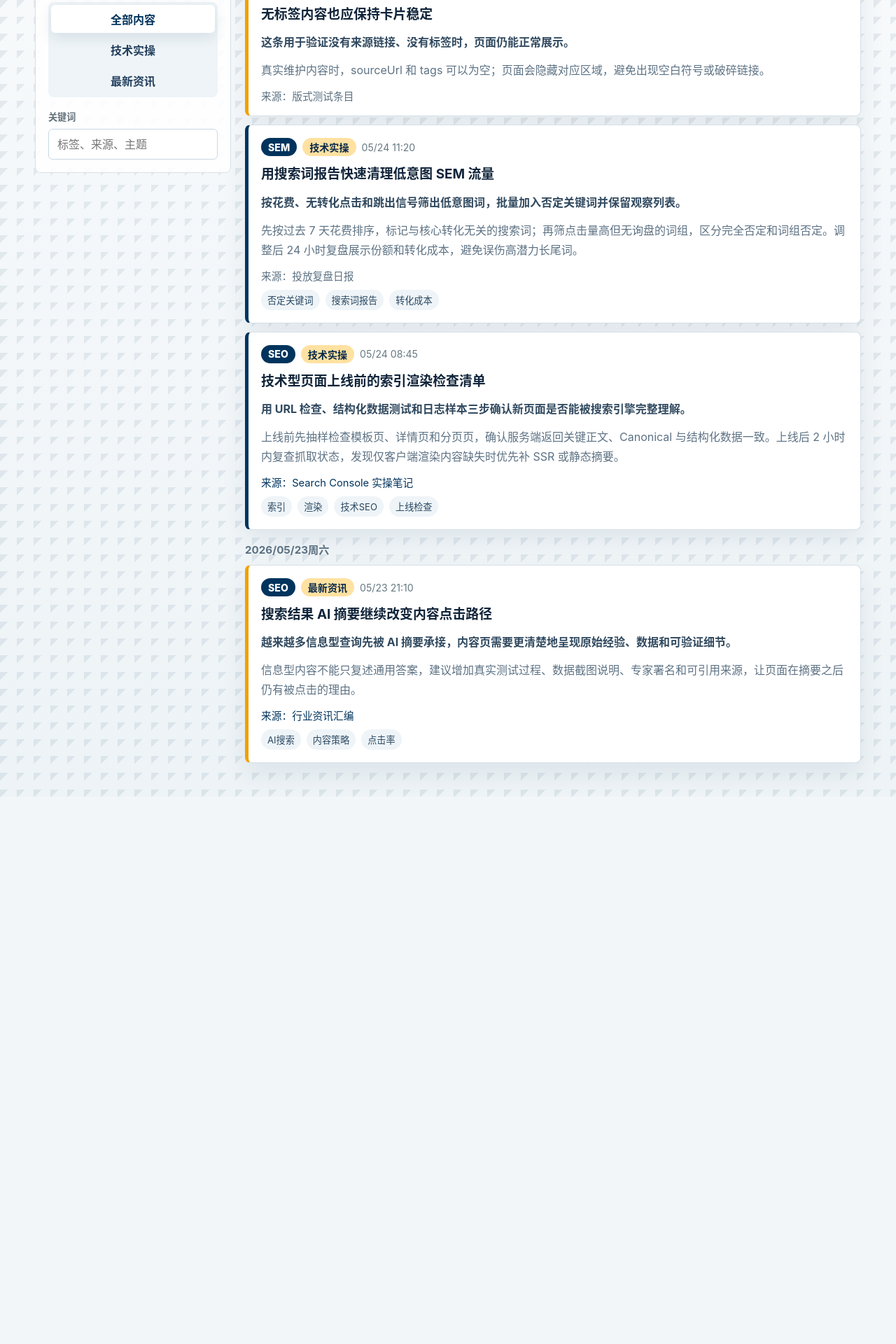
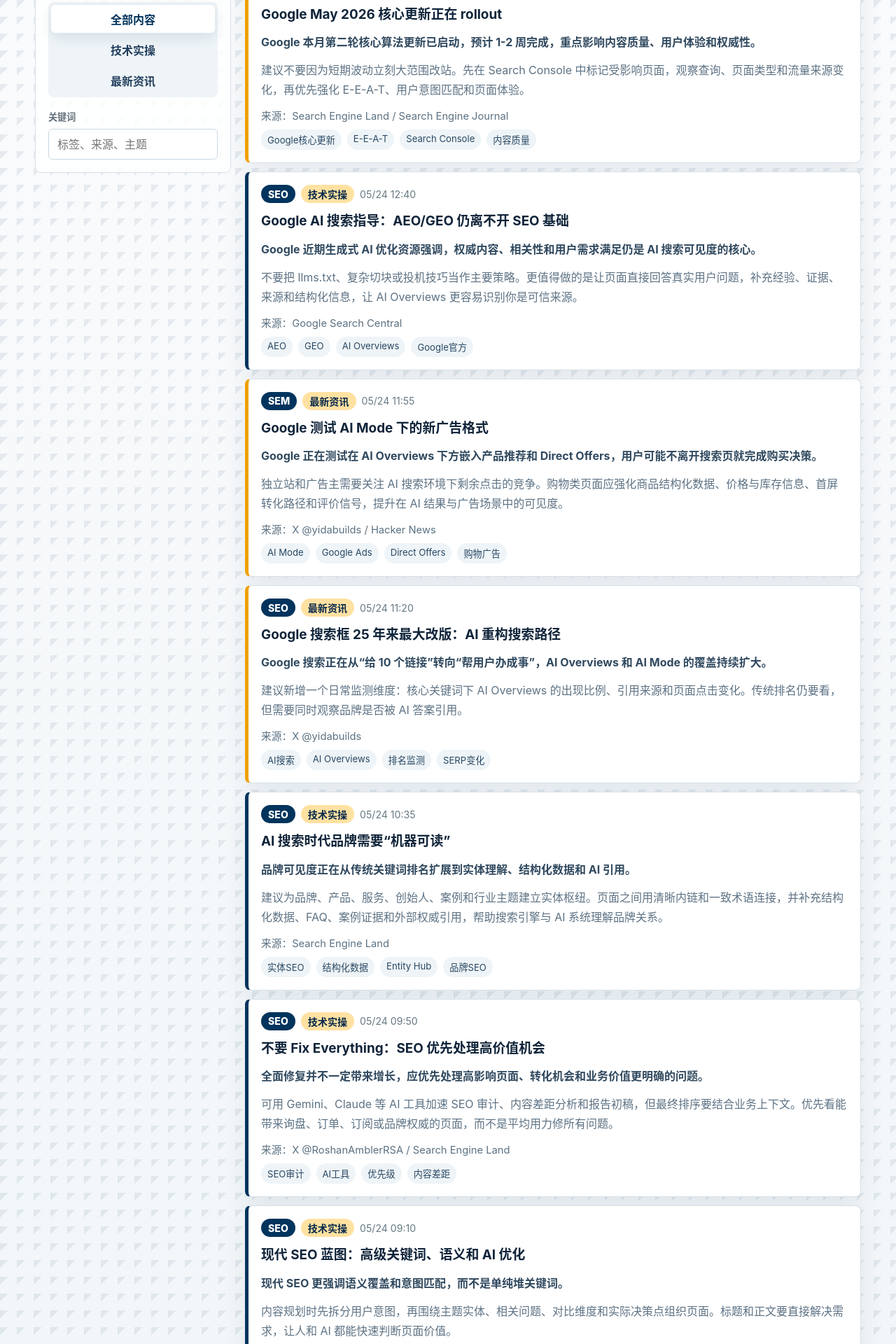
Before and after one commit to YTCaptain-Song/YtcaptainDailySEO, a React (Vite) app: page / in a window 1280 px wide. Shown: the part 480-2400 px from the top of the page at 70% size. Before the commit the page ends 1618 px from the top, so only its background shows below. Built offline with nearby package versions, Linux system fonts and the light colour scheme.

Commit message:
Create captain SEO SEM logbook site

```diff
--- a/src/App.tsx
+++ b/src/App.tsx
@@ -1,4 +1,3 @@
-
 import { useMemo, useState } from "react";
 import rawLogs from "./data/logs.json";
 import type { CategoryFilter, LogEntry, LogType, TypeFilter } from "./types";
--- a/src/data/logs.json
+++ b/src/data/logs.json
@@ -1,60 +1,123 @@
 [
   {
-    "id": "seo-rendering-checklist-2026-05-24",
-    "title": "技术型页面上线前的索引渲染检查清单",
-    "category": "SEO",
-    "type": "practice",
-    "publishedAt": "2026-05-24T08:45:00+08:00",
-    "sourceName": "Search Console 实操笔记",
-    "sourceUrl": "https://example.com/seo-rendering-checklist",
-    "summary": "用 URL 检查、结构化数据测试和日志样本三步确认新页面是否能被搜索引擎完整理解。",
-    "mainContent": "上线前先抽样检查模板页、详情页和分页页，确认服务端返回关键正文、Canonical 与结构化数据一致。上线后 2 小时内复查抓取状态，发现仅客户端渲染内容缺失时优先补 SSR 或静态摘要。",
-    "tags": ["索引", "渲染", "技术SEO", "上线检查"]
-  },
-  {
-    "id": "sem-negative-keywords-2026-05-24",
-    "title": "用搜索词报告快速清理低意图 SEM 流量",
-    "category": "SEM",
-    "type": "practice",
-    "publishedAt": "2026-05-24T11:20:00+08:00",
-    "sourceName": "投放复盘日报",
-    "summary": "按花费、无转化点击和跳出信号筛出低意图词，批量加入否定关键词并保留观察列表。",
-    "mainContent": "先按过去 7 天花费排序，标记与核心转化无关的搜索词；再筛点击量高但无询盘的词组，区分完全否定和词组否定。调整后 24 小时复盘展示份额和转化成本，避免误伤高潜力长尾词。",
-    "tags": ["否定关键词", "搜索词报告", "转化成本"]
-  },
-  {
-    "id": "seo-ai-overview-news-2026-05-23",
-    "title": "搜索结果 AI 摘要继续改变内容点击路径",
-    "category": "SEO",
-    "type": "news",
-    "publishedAt": "2026-05-23T21:10:00+08:00",
-    "sourceName": "行业资讯汇编",
-    "sourceUrl": "https://example.com/search-ai-overview",
-    "summary": "越来越多信息型查询先被 AI 摘要承接，内容页需要更清楚地呈现原始经验、数据和可验证细节。",
-    "mainContent": "信息型内容不能只复述通用答案，建议增加真实测试过程、数据截图说明、专家署名和可引用来源，让页面在摘要之后仍有被点击的理由。",
-    "tags": ["AI搜索", "内容策略", "点击率"]
-  },
-  {
-    "id": "sem-creative-testing-archive-2026-05-22",
-    "title": "广告创意测试不要一次只换标题",
-    "category": "SEM",
-    "type": "practice",
-    "publishedAt": "2026-05-22T16:30:00+08:00",
-    "sourceName": "历史投放案例",
-    "sourceUrl": "https://example.com/sem-creative-test",
-    "summary": "归档示例：把卖点、证明材料和行动号召组合成测试矩阵，比单独改标题更容易定位增量来源。",
-    "mainContent": "每轮至少建立 3 个明确假设：价格敏感、效率诉求、服务保障。每个假设对应标题、描述和落地页首屏一致的素材组合，避免广告与页面承诺脱节。",
-    "tags": ["创意测试", "A/B测试", "归档"]
-  },
-  {
-    "id": "seo-empty-tags-example-2026-05-24",
-    "title": "无标签内容也应保持卡片稳定",
+    "id": "google-may-2026-core-update-rollout-2026-05-24",
+    "title": "Google May 2026 核心更新正在 rollout",
     "category": "SEO",
     "type": "news",
     "publishedAt": "2026-05-24T13:05:00+08:00",
-    "sourceName": "版式测试条目",
-    "summary": "这条用于验证没有来源链接、没有标签时，页面仍能正常展示。",
-    "mainContent": "真实维护内容时，sourceUrl 和 tags 可以为空；页面会隐藏对应区域，避免出现空白符号或破碎链接。",
-    "tags": []
+    "sourceName": "Search Engine Land / Search Engine Journal",
+    "summary": "Google 本月第二轮核心算法更新已启动，预计 1-2 周完成，重点影响内容质量、用户体验和权威性。",
+    "mainContent": "建议不要因为短期波动立刻大范围改站。先在 Search Console 中标记受影响页面，观察查询、页面类型和流量来源变化，再优先强化 E-E-A-T、用户意图匹配和页面体验。",
+    "tags": ["Google核心更新", "E-E-A-T", "Search Console", "内容质量"]
+  },
+  {
+    "id": "google-ai-search-aeo-geo-seo-basics-2026-05-24",
+    "title": "Google AI 搜索指导：AEO/GEO 仍离不开 SEO 基础",
+    "category": "SEO",
+    "type": "practice",
+    "publishedAt": "2026-05-24T12:40:00+08:00",
+    "sourceName": "Google Search Central",
+    "summary": "Google 近期生成式 AI 优化资源强调，权威内容、相关性和用户需求满足仍是 AI 搜索可见度的核心。",
+    "mainContent": "不要把 llms.txt、复杂切块或投机技巧当作主要策略。更值得做的是让页面直接回答真实用户问题，补充经验、证据、来源和结构化信息，让 AI Overviews 更容易识别你是可信来源。",
+    "tags": ["AEO", "GEO", "AI Overviews", "Google官方"]
+  },
+  {
+    "id": "google-ai-mode-new-ad-formats-2026-05-24",
+    "title": "Google 测试 AI Mode 下的新广告格式",
+    "category": "SEM",
+    "type": "news",
+    "publishedAt": "2026-05-24T11:55:00+08:00",
+    "sourceName": "X @yidabuilds / Hacker News",
+    "summary": "Google 正在测试在 AI Overviews 下方嵌入产品推荐和 Direct Offers，用户可能不离开搜索页就完成购买决策。",
+    "mainContent": "独立站和广告主需要关注 AI 搜索环境下剩余点击的竞争。购物类页面应强化商品结构化数据、价格与库存信息、首屏转化路径和评价信号，提升在 AI 结果与广告场景中的可见度。",
+    "tags": ["AI Mode", "Google Ads", "Direct Offers", "购物广告"]
+  },
+  {
+    "id": "google-search-box-ai-redesign-2026-05-24",
+    "title": "Google 搜索框 25 年来最大改版：AI 重构搜索路径",
+    "category": "SEO",
+    "type": "news",
+    "publishedAt": "2026-05-24T11:20:00+08:00",
+    "sourceName": "X @yidabuilds",
+    "summary": "Google 搜索正在从“给 10 个链接”转向“帮用户办成事”，AI Overviews 和 AI Mode 的覆盖持续扩大。",
+    "mainContent": "建议新增一个日常监测维度：核心关键词下 AI Overviews 的出现比例、引用来源和页面点击变化。传统排名仍要看，但需要同时观察品牌是否被 AI 答案引用。",
+    "tags": ["AI搜索", "AI Overviews", "排名监测", "SERP变化"]
+  },
+  {
+    "id": "machine-readable-brand-entity-hub-2026-05-24",
+    "title": "AI 搜索时代品牌需要“机器可读”",
+    "category": "SEO",
+    "type": "practice",
+    "publishedAt": "2026-05-24T10:35:00+08:00",
+    "sourceName": "Search Engine Land",
+    "summary": "品牌可见度正在从传统关键词排名扩展到实体理解、结构化数据和 AI 引用。",
+    "mainContent": "建议为品牌、产品、服务、创始人、案例和行业主题建立实体枢纽。页面之间用清晰内链和一致术语连接，并补充结构化数据、FAQ、案例证据和外部权威引用，帮助搜索引擎与 AI 系统理解品牌关系。",
+    "tags": ["实体SEO", "结构化数据", "Entity Hub", "品牌SEO"]
+  },
+  {
+    "id": "focus-high-value-seo-not-fix-everything-2026-05-24",
+    "title": "不要 Fix Everything：SEO 优先处理高价值机会",
+    "category": "SEO",
+    "type": "practice",
+    "publishedAt": "2026-05-24T09:50:00+08:00",
+    "sourceName": "X @RoshanAmblerRSA / Search Engine Land",
+    "summary": "全面修复并不一定带来增长，应优先处理高影响页面、转化机会和业务价值更明确的问题。",
+    "mainContent": "可用 Gemini、Claude 等 AI 工具加速 SEO 审计、内容差距分析和报告初稿，但最终排序要结合业务上下文。优先看能带来询盘、订单、订阅或品牌权威的页面，而不是平均用力修所有问题。",
+    "tags": ["SEO审计", "AI工具", "优先级", "内容差距"]
+  },
+  {
+    "id": "modern-seo-blueprint-semantic-ai-optimization-2026-05-24",
+    "title": "现代 SEO 蓝图：高级关键词、语义和 AI 优化",
+    "category": "SEO",
+    "type": "practice",
+    "publishedAt": "2026-05-24T09:10:00+08:00",
+    "sourceName": "LinkedIn @mohammed_mia",
+    "summary": "现代 SEO 更强调语义覆盖和意图匹配，而不是单纯堆关键词。",
+    "mainContent": "内容规划时先拆分用户意图，再围绕主题实体、相关问题、对比维度和实际决策点组织页面。标题和正文要直接解决需求，让人和 AI 都能快速判断页面价值。",
+    "tags": ["语义SEO", "关键词研究", "搜索意图", "AI优化"]
+  },
+  {
+    "id": "local-seo-consistent-updates-2026-05-23",
+    "title": "本地 SEO 实操：持续更新比花招更重要",
+    "category": "SEO",
+    "type": "practice",
+    "publishedAt": "2026-05-23T22:45:00+08:00",
+    "sourceName": "X @fukuro_y__coder",
+    "summary": "地方企业在 Google Maps 和本地搜索中胜出，往往靠长期更新照片、信息和服务细节。",
+    "mainContent": "多数竞品做不到持续维护。建议每月更新门店照片、产品图、营业信息、服务说明和客户评价回复；中文市场的地图、本地生活平台和独立站本地页也适用这个思路。",
+    "tags": ["本地SEO", "Google Maps", "门店优化", "持续更新"]
+  },
+  {
+    "id": "seo-traffic-tracking-quality-sessions-2026-05-23",
+    "title": "SEO 流量追踪新思路：少看全量，多看质量",
+    "category": "SEO",
+    "type": "practice",
+    "publishedAt": "2026-05-23T21:30:00+08:00",
+    "sourceName": "Search Engine Land",
+    "summary": "有机流量仍值得追踪，但更应关注高质量会话、转化和业务结果，而不是所有点击。",
+    "mainContent": "建议把自然流量拆成品牌词、非品牌词、内容型入口、产品型入口和转化路径。重点看带来询盘、加购、订阅或深度浏览的会话，同时结合 AI Overviews 出现率判断点击变化原因。",
+    "tags": ["SEO数据", "转化追踪", "高质量流量", "GA4"]
+  },
+  {
+    "id": "linkedin-personal-seo-profile-optimization-2026-05-23",
+    "title": "LinkedIn 个人 SEO：标题和 About 也要可搜索",
+    "category": "SEO",
+    "type": "practice",
+    "publishedAt": "2026-05-23T19:45:00+08:00",
+    "sourceName": "LinkedIn / X 讨论",
+    "summary": "个人主页也有搜索优化空间，尤其是标题、About、技能词和服务关键词。",
+    "mainContent": "可以用提示词生成多个标题版本，把岗位、行业、核心技能和结果导向词放进标题与 About 中。适合招聘搜索、顾问获客、B2B 个人品牌和外贸业务开发。",
+    "tags": ["LinkedIn SEO", "个人品牌", "招聘搜索", "B2B获客"]
+  },
+  {
+    "id": "japan-seo-news-reddit-programmatic-seo-2026-05-23",
+    "title": "日本 SEO 新闻与 Reddit 讨论：程序化 SEO、HEO 和 AI 搜索",
+    "category": "SEO",
+    "type": "news",
+    "publishedAt": "2026-05-23T17:30:00+08:00",
+    "sourceName": "日本 SEO 新闻汇总 / Reddit",
+    "summary": "5 月 23 日日本 SEO 汇总关注 Google 搜索、AI Overview、Discover；Reddit 则热议程序化 SEO 和 HEO。",
+    "mainContent": "旅行 affiliate、程序化页面、2026 SEO 预期和 HEO（Hybrid Engine Optimization）讨论活跃。可借鉴的重点是：规模化内容必须有真实数据、可筛选体验和独特价值，否则很容易被 AI 摘要和核心更新削弱。",
+    "tags": ["程序化SEO", "HEO", "Discover", "Reddit讨论"]
   }
 ]
```
Also changed, not shown: 1 other file (tests, documents, lock files or other folders).
